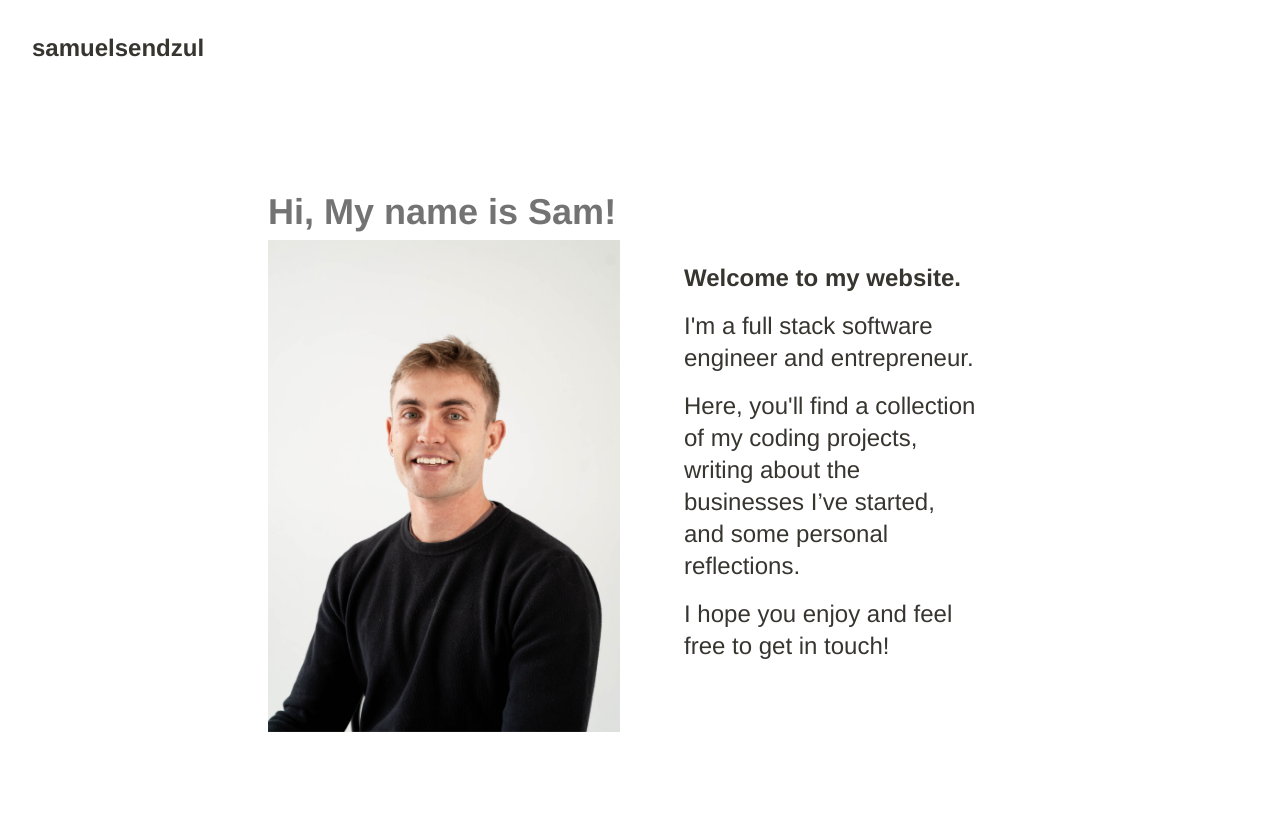
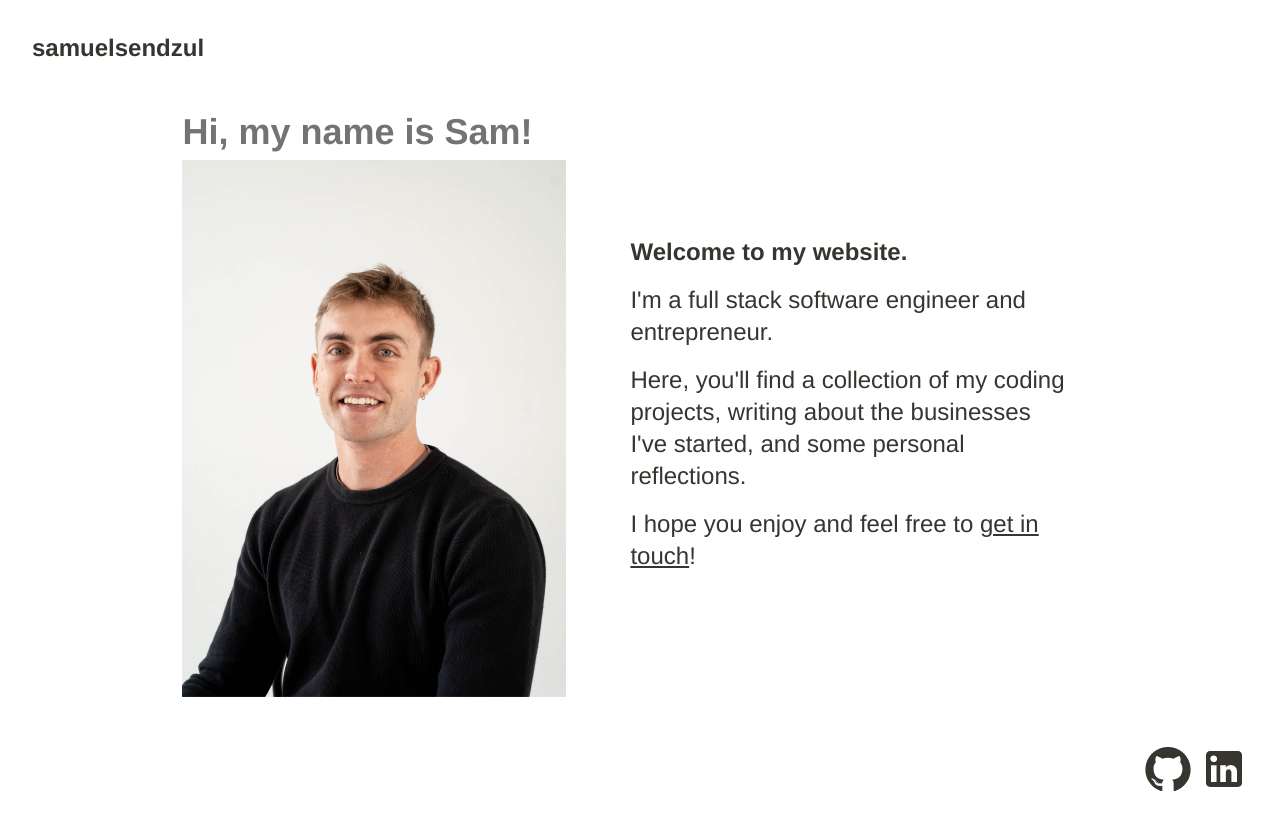
Before and after one commit to Samuel-Sendzul/samuel-sendzul, a SvelteKit app: page / in a window 1280 px wide. Before the commit the page ends 800 px from the top, so only its background shows below. Built offline with nearby package versions, Linux system fonts and the light colour scheme.

Commit message:
fix: fix layout of homepage

```diff
--- a/src/app.css
+++ b/src/app.css
@@ -3,6 +3,9 @@
 :root {
     font-family: 'Helvetica', 'Arial', sans-serif;
     color: #373530;
+}
+
+html,
+body {
     height: 100%;
-    width: 100%;
 }
--- /dev/null
+++ b/src/routes/+error.svelte
@@ -0,0 +1,20 @@
+<script>
+	import { page } from '$app/state';
+</script>
+
+<div class="flex flex-grow flex-col items-center justify-center text-center">
+	{#if page.status === 404}
+		<h1 class="mb-4 text-6xl font-semibold text-red-500">404</h1>
+		<p class="mb-4 text-lg text-gray-600">Oops! Looks like you're lost.</p>
+
+		<p class="mt-4 text-gray-600">Let's get you back <a href="/" class="text-blue-500">home</a>.</p>
+	{:else}
+		<h1 class="mb-4 text-4xl font-bold text-neutral-700">Error {page.status}</h1>
+		<p class="mb-4 text-lg text-gray-600">Sorry, something went wrong.</p>
+		{#if page.error?.message}
+			<pre class="mb-4 rounded bg-gray-100 p-2 text-sm whitespace-pre-wrap text-gray-700">{page
+					.error.message}</pre>
+		{/if}
+		<p class="mt-4 text-gray-600">Return to <a href="/" class="text-blue-500">homepage</a>.</p>
+	{/if}
+</div>
--- a/src/routes/+layout.svelte
+++ b/src/routes/+layout.svelte
@@ -4,8 +4,19 @@
 	let { children } = $props();
 </script>
 
-<nav class="bg-neutral-2 flex items-center justify-between p-4 md:p-8">
-	<a href="/" class="text-2xl font-semibold">samuelsendzul</a>
-</nav>
+<div class="flex min-h-screen flex-col">
+	<nav class="bg-neutral-2 flex items-center justify-between p-4 md:p-8">
+		<a href="/" class="text-2xl font-semibold">samuelsendzul</a>
+	</nav>
 
-{@render children()}
+	{@render children()}
+
+	<footer class="flex flex-row items-center justify-end gap-2 p-4 md:p-8">
+		<a href="https://github.com/samuel-sendzul" target="_blank" rel="noopener noreferrer">
+			<img src="/images/github.svg" alt="GitHub" class="w-8 md:w-12" />
+		</a>
+		<a href="https://www.linkedin.com/in/samuel-sendzul/" target="_blank" rel="noopener noreferrer">
+			<img src="/images/linkedin.svg" alt="LinkedIn" class="w-8 md:w-12" />
+		</a>
+	</footer>
+</div>
--- a/src/routes/+page.svelte
+++ b/src/routes/+page.svelte
@@ -1,17 +1,22 @@
-<div class="flex flex-col items-center justify-center md:my-20 md:flex-col">
-	<div class="flex flex-col items-center gap-8 p-4 md:flex-row md:gap-8">
+<div class="flex flex-grow flex-col items-center justify-center md:flex-col">
+	<div class="flex flex-col items-center justify-center gap-8 p-4 md:flex-row md:gap-8">
 		<div class="flex flex-col gap-2">
-			<span class="text-2xl font-bold text-neutral-500 md:text-4xl">Hi, My name is Sam!</span>
-			<img src="/images/DSC06260.jpg" alt="Sam" class="w-80 md:w-88" />
+			<span class="text-2xl font-bold text-neutral-500 md:text-4xl">Hi, my name is Sam!</span>
+			<img src="/images/DSC06260.jpg" alt="Sam" class="w-full max-w-xs md:max-w-sm" />
 		</div>
-		<div class="flex flex-col gap-4 px-8 text-xl md:w-90 md:text-2xl">
+		<div class="flex flex-col gap-4 px-8 text-xl md:w-2/5 md:text-2xl">
 			<span class="font-semibold">Welcome to my website.</span>
 			<span>I'm a full stack software engineer and entrepreneur.</span>
 			<span
-				>Here, you'll find a collection of my coding projects, writing about the businesses I’ve
+				>Here, you'll find a collection of my coding projects, writing about the businesses I've
 				started, and some personal reflections.</span
 			>
-			<span>I hope you enjoy and feel free to get in touch!</span>
+			<span
+				>I hope you enjoy and feel free to <a
+					href="/contact"
+					class="underline hover:text-neutral-700">get in touch</a
+				>!</span
+			>
 		</div>
 	</div>
 </div>
```
Also changed, not shown: static/images/github.svg (added), static/images/linkedin.svg (added).
